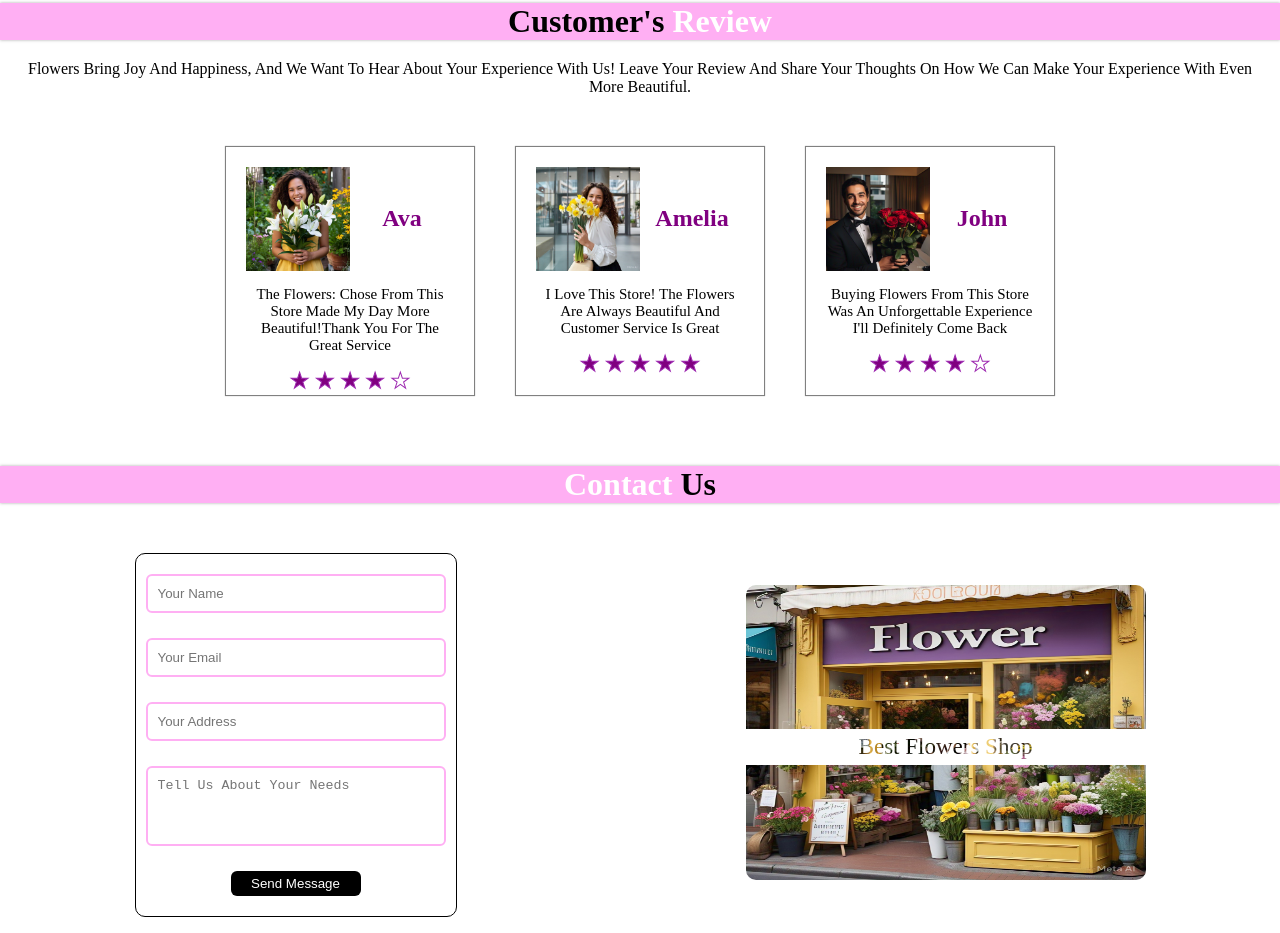
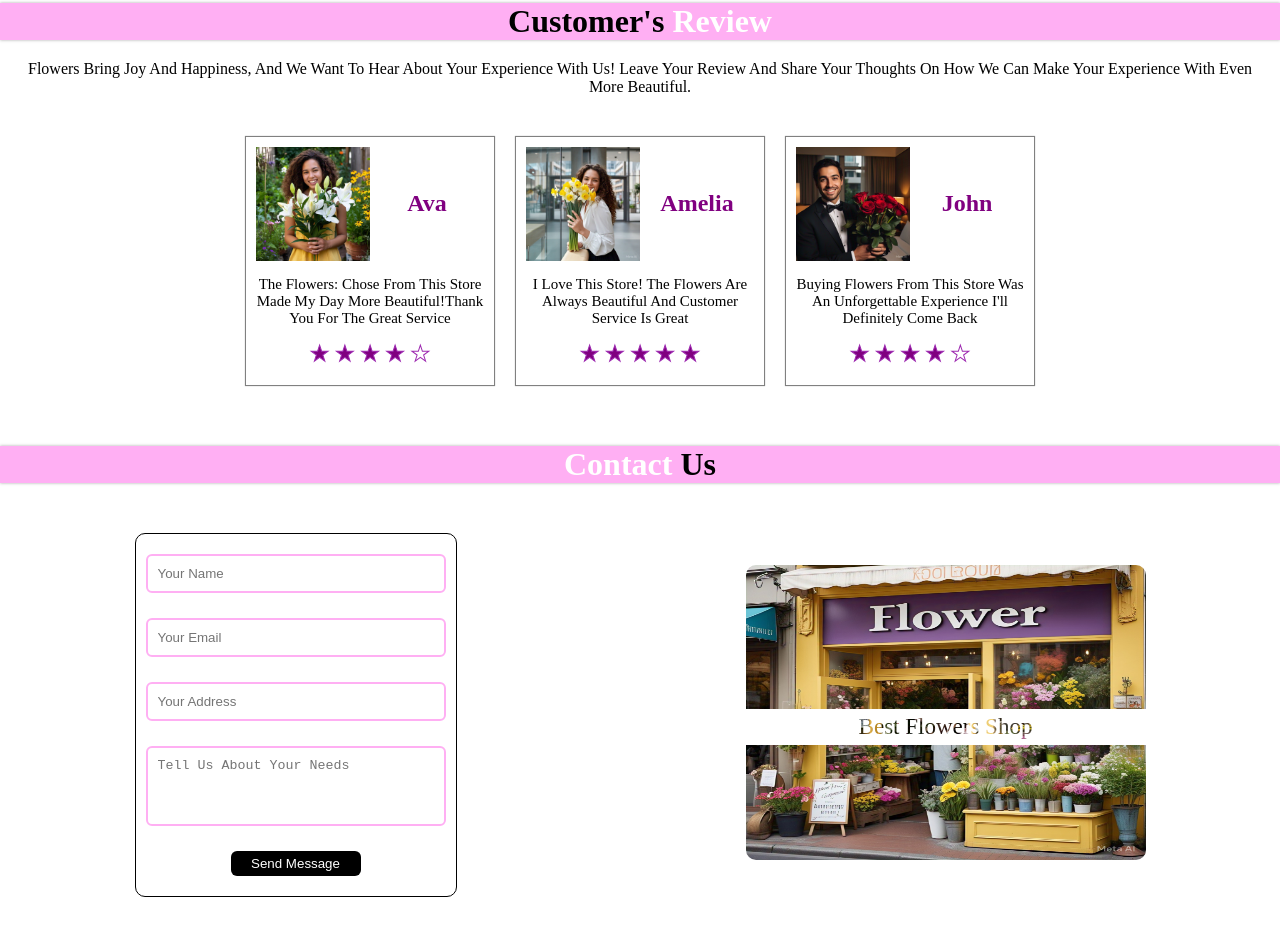
Before and after one commit to flowersstore/flower, a plain HTML site: page index.html in a window 1280 px wide. Shown: the part 2148-3081 px from the top of the page. Drawn offline with Linux system fonts and the light colour scheme.

Commit message:
Update style.css

```diff
--- a/css/style.css
+++ b/css/style.css
@@ -302,8 +302,8 @@ header ul li a {
     flex-wrap: wrap;
 }
 .content-reviews .reviews .box {
-    padding: 20px;
-    margin:  20px;
+    padding: 10px;
+    margin:  10px;
     width: 250px;
     height: 250px;
     box-shadow: 0 0 1px #aaa;
@@ -329,7 +329,7 @@ header ul li a {
 }
 .content-reviews .reviews .box .start {
     text-align: center;
-    margin: 14px 0;
+    margin: 14px 9px;
     font-size: 22px;
     color: var(--secound-color);
 
```
